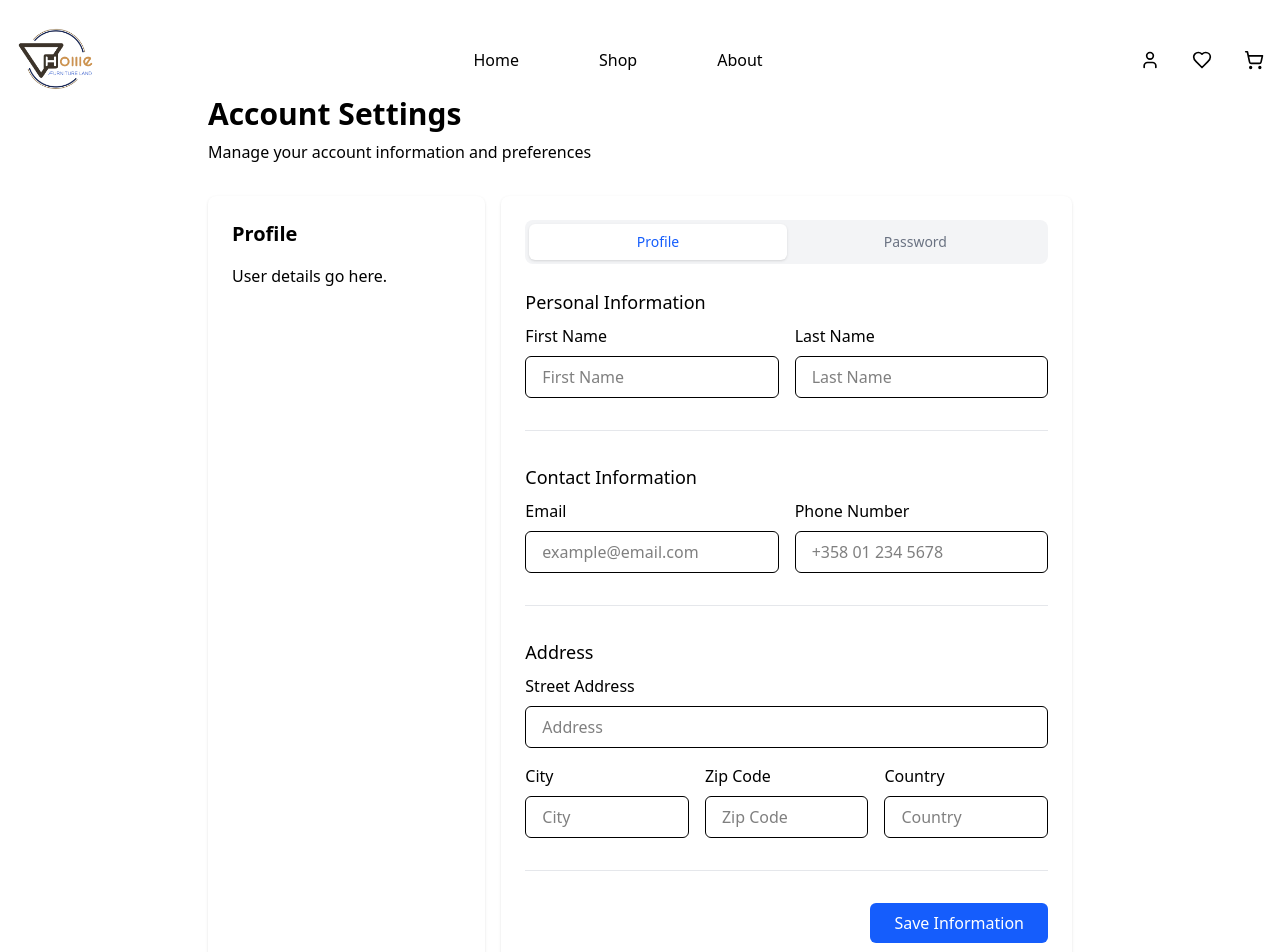
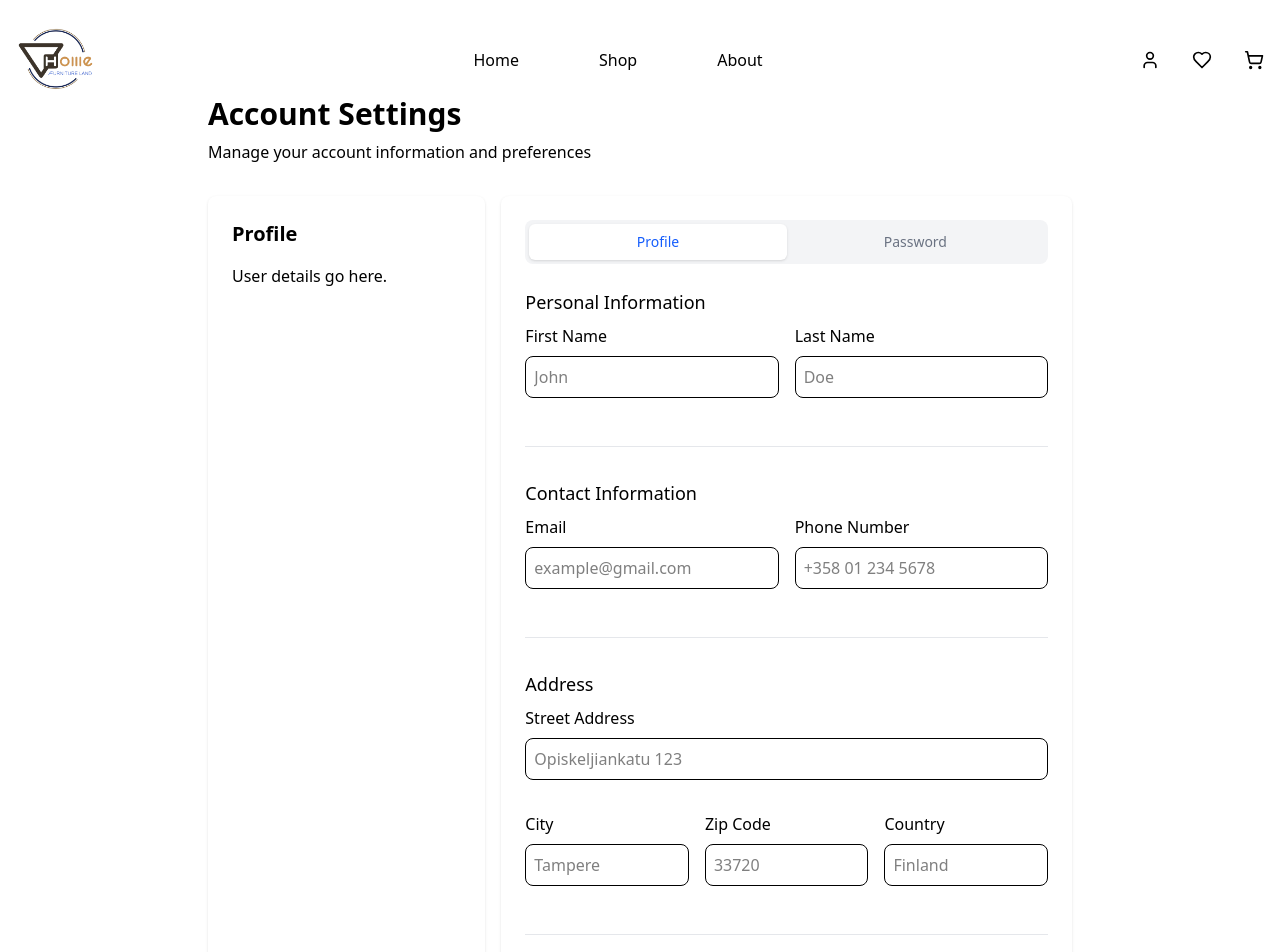
Before and after one commit to hieuhoang018/vhome, a Next.js app in the folder frontend/: page /profile in a window 1280 px wide. Shown: the top 952 px of the page. Built offline with nearby package versions, Linux system fonts and the light colour scheme; no server answers.

Commit message:
feat: implemented form submission for updating information
- implemented api call for form submission in user information update and change password
- change to input field component

```diff
--- a/frontend/src/components/UserSettingsPage/password-tab.tsx
+++ b/frontend/src/components/UserSettingsPage/password-tab.tsx
@@ -1,34 +1,60 @@
+"use client"
+
+import InputField from "../input"
+import { useFormSubmit } from "@/hooks/useFormSubmit"
+import api from "@/lib/axios"
+
 export default function PasswordTab() {
+  const { formData, handleChange, handleSubmit, error, loading } =
+    useFormSubmit({
+      initialData: {
+        passwordCurrent: "",
+        password: "",
+        confirmPassword: "",
+      },
+      onSubmit: async (data) => {
+        await api.patch("/users/update-password", data)
+      },
+    })
+
   return (
-    <div>
+    <form onSubmit={handleSubmit}>
       <h1 className="text-lg font-medium mb-2">Update Password</h1>
-      <h2 className="mt-3">Current Password</h2>
-      <input
-        type="password"
+      <InputField
+        label="Current Password"
         placeholder="Enter your current password"
-        className="border rounded-md px-4 py-2 mt-2 w-full"
-      ></input>
-      <h2 className="mt-3">New Password</h2>
-      <input
-        type="password"
+        inputType="password"
+        name="passwordCurrent"
+        value={formData.passwordCurrent}
+        onChange={handleChange}
+      />
+      <InputField
+        label="New Password"
         placeholder="Enter your new password"
-        className="border rounded-md px-4 py-2 mt-2 w-full"
-      ></input>
-      <h2 className="mt-3">Confirm New Password</h2>
-      <input
-        type="password"
+        inputType="password"
+        name="password"
+        value={formData.password}
+        onChange={handleChange}
+      />
+      <InputField
+        label="Confirm Password"
         placeholder="Confirm your new password"
-        className="border rounded-md px-4 py-2 mt-2 w-full"
-      ></input>
+        inputType="password"
+        name="confirmPassword"
+        value={formData.confirmPassword}
+        onChange={handleChange}
+      />
       <hr className="my-8 border-gray-200" />
+      {error && <p className="text-red-500 mt-2">{error}</p>}
       <div className="flex justify-end">
         <button
-          type="button"
+          type="submit"
+          disabled={loading}
           className="bg-blue-600 text-white px-6 py-2 rounded-md hover:bg-blue-700 transition"
         >
           Update Password
         </button>
       </div>
-    </div>
+    </form>
   )
 }
--- a/frontend/src/components/UserSettingsPage/profile-tab.tsx
+++ b/frontend/src/components/UserSettingsPage/profile-tab.tsx
@@ -1,88 +1,129 @@
+"use client"
+
+import InputField from "../input"
+import api from "@/lib/axios"
+import { useFormSubmit } from "@/hooks/useFormSubmit"
+
 export default function ProfileTab() {
+  const { formData, handleChange, handleSubmit, error, loading } =
+    useFormSubmit({
+      initialData: {
+        firstName: "",
+        lastName: "",
+        email: "",
+        phone: "",
+        address: "",
+        city: "",
+        zip: "",
+        country: "",
+      },
+      onSubmit: async (data) => {
+        await api.patch("/users/update-information", data)
+      },
+    })
+
   return (
-    <div>
+    <form onSubmit={handleSubmit}>
       <h1 className="text-lg font-medium mb-2">Personal Information</h1>
       <div className="grid grid-cols-2 gap-4">
         <div className="col-span-1">
-          <h2>First Name</h2>
-          <input
-            type="text"
-            placeholder="First Name"
-            className="border rounded-md px-4 py-2 mt-2 w-full"
-          ></input>
+          <InputField
+            label="First Name"
+            placeholder="John"
+            inputType="text"
+            name="firstName"
+            value={formData.firstName}
+            onChange={handleChange}
+          />
         </div>
         <div className="col-span-1">
-          <h2>Last Name</h2>
-          <input
-            type="text"
-            placeholder="Last Name"
-            className="border rounded-md px-4 py-2 mt-2 w-full"
-          ></input>
+          <InputField
+            label="Last Name"
+            placeholder="Doe"
+            inputType="text"
+            name="lastName"
+            value={formData.lastName}
+            onChange={handleChange}
+          />
         </div>
       </div>
       <hr className="my-8 border-gray-200" />
       <h1 className="text-lg font-medium mb-2">Contact Information</h1>
       <div className="grid grid-cols-2 gap-4">
         <div className="col-span-1">
-          <h2>Email</h2>
-          <input
-            type="text"
-            placeholder="example@email.com"
-            className="border rounded-md px-4 py-2 mt-2 w-full"
-          ></input>
+          <InputField
+            label="Email"
+            placeholder="example@gmail.com"
+            inputType="text"
+            name="email"
+            value={formData.email}
+            onChange={handleChange}
+          />
         </div>
         <div className="col-span-1">
-          <h2>Phone Number</h2>
-          <input
-            type="tel"
+          <InputField
+            label="Phone Number"
             placeholder="+358 01 234 5678"
-            className="border rounded-md px-4 py-2 mt-2 w-full"
+            inputType="tel"
+            name="phone"
+            value={formData.phone}
+            onChange={handleChange}
           />
         </div>
       </div>
       <hr className="my-8 border-gray-200" />
       <h1 className="text-lg font-medium mb-2">Address</h1>
-      <h2>Street Address</h2>
-      <input
-        type="text"
-        placeholder="Address"
-        className="border rounded-md px-4 py-2 mt-2 w-full"
-      ></input>
+      <InputField
+        label="Street Address"
+        placeholder="Opiskeljiankatu 123"
+        inputType="text"
+        name="address"
+        value={formData.address}
+        onChange={handleChange}
+      />
       <div className="grid grid-cols-3 gap-4 mt-4">
         <div className="col-span-1">
-          <h2>City</h2>
-          <input
-            type="text"
-            placeholder="City"
-            className="border rounded-md px-4 py-2 mt-2 w-full"
-          ></input>
+          <InputField
+            label="City"
+            placeholder="Tampere"
+            inputType="text"
+            name="city"
+            value={formData.city}
+            onChange={handleChange}
+          />
         </div>
         <div className="col-span-1">
-          <h2>Zip Code</h2>
-          <input
-            type="text"
-            placeholder="Zip Code"
-            className="border rounded-md px-4 py-2 mt-2 w-full"
-          ></input>
+          <InputField
+            label="Zip Code"
+            placeholder="33720"
+            inputType="text"
+            name="zip"
+            value={formData.zip}
+            onChange={handleChange}
+          />
         </div>
         <div className="col-span-1">
-          <h2>Country</h2>
-          <input
-            type="text"
-            placeholder="Country"
-            className="border rounded-md px-4 py-2 mt-2 w-full"
-          ></input>
+          <InputField
+            label="Country"
+            placeholder="Finland"
+            inputType="text"
+            name="country"
+            value={formData.country}
+            onChange={handleChange}
+          />
         </div>
       </div>
       <hr className="my-8 border-gray-200" />
+      {error && <p className="text-red-500 mt-2">{error}</p>}
       <div className="flex justify-end">
         <button
-          type="button"
+          type="submit"
+          disabled={loading}
           className="bg-blue-600 text-white px-6 py-2 rounded-md hover:bg-blue-700 transition"
         >
           Save Information
         </button>
       </div>
-    </div>
+    </form>
   )
 }
```
